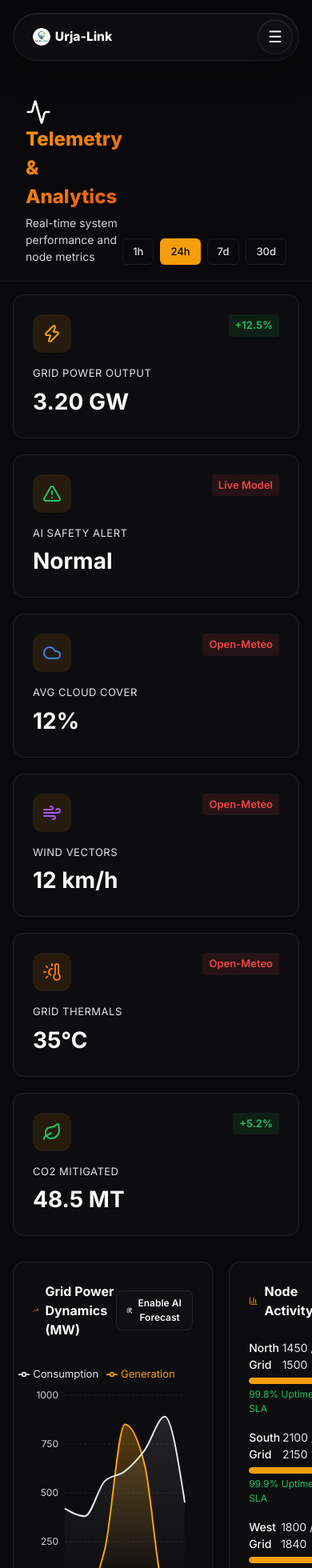
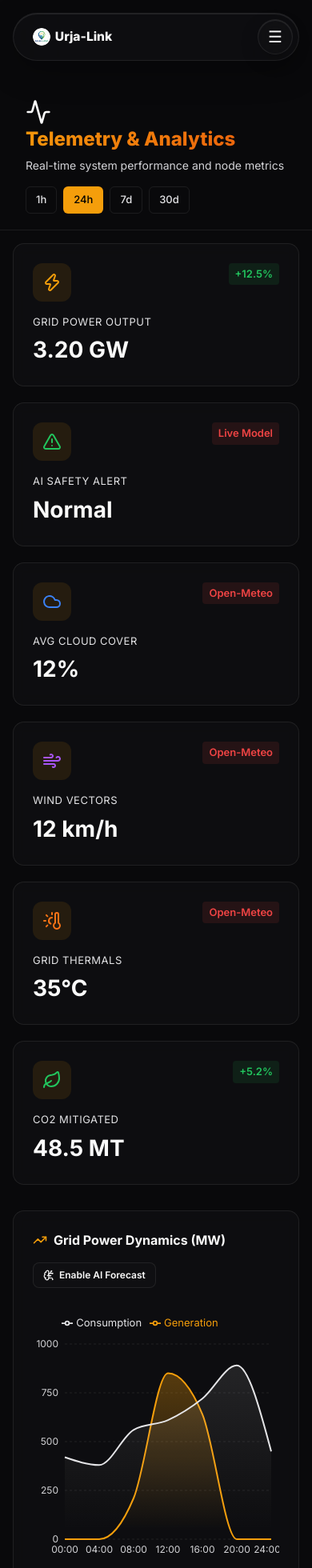
Before and after one commit to Urja-Link/urja-link, a Next.js app: page /analytics in a window 390 px wide. Shown: the top 1960 px of the page at 80% size. Built offline with nearby package versions, Linux system fonts and the light colour scheme.

Commit message:
fix(responsive): Patch mobile layout overlaps and constraints for Data pages

```diff
--- a/src/app/analytics/page.tsx
+++ b/src/app/analytics/page.tsx
@@ -95,8 +95,8 @@ export default function AnalyticsPage() {
 
     return (
         <div className="page-container">
-            <header className="page-header" style={{ display: "flex", justifyContent: "space-between", alignItems: "flex-end" }}>
-                <div>
+            <header className="page-header" style={{ display: "flex", flexWrap: "wrap", gap: 16, justifyContent: "space-between", alignItems: "flex-end" }}>
+                <div style={{ flex: "1 1 min-content", minWidth: 280 }}>
                     <h1 className="page-title"><Activity size={32} style={{ marginRight: 10 }} /> Telemetry & Analytics</h1>
                     <p className="page-subtitle">Real-time system performance and node metrics</p>
                 </div>
@@ -121,7 +121,7 @@ export default function AnalyticsPage() {
 
             <div className="content-section" style={{ maxWidth: 1200 }}>
                 {/* KPIs */}
-                <div style={{ display: "grid", gridTemplateColumns: "repeat(auto-fit, minmax(280px, 1fr))", gap: 20, marginBottom: 32 }}>
+                <div style={{ display: "grid", gridTemplateColumns: "repeat(auto-fit, minmax(min(100%, 280px), 1fr))", gap: 20, marginBottom: 32 }}>
                     {[
                         { icon: <Zap size={24} color="var(--warning)" />, label: "Grid Power Output", value: `${liveData.power.toFixed(2)} GW`, trend: "+12.5%" },
                         { icon: <AlertTriangle size={24} color={liveData.ai_alert === "Normal" ? "var(--success)" : "var(--danger)"} />, label: "AI Safety Alert", value: liveData.ai_alert, trend: "Live Model" },
@@ -163,17 +163,17 @@ export default function AnalyticsPage() {
                 </div>
 
                 {/* Charts Area */}
-                <div style={{ display: "grid", gridTemplateColumns: "2fr 1fr", gap: 20, marginBottom: 32 }}>
+                <div style={{ display: "grid", gridTemplateColumns: "repeat(auto-fit, minmax(min(100%, 400px), 1fr))", gap: 20, marginBottom: 32 }}>
                     {/* Main Chart */}
-                    <div className="info-card" style={{ padding: 24, minHeight: 400 }}>
-                        <div style={{ display: "flex", justifyContent: "space-between", alignItems: "center", marginBottom: 24 }}>
+                    <div className="info-card" style={{ padding: 24, minHeight: 400, flex: 2 }}>
+                        <div style={{ display: "flex", flexWrap: "wrap", gap: 16, justifyContent: "space-between", alignItems: "center", marginBottom: 24 }}>
                             <h3 style={{ fontSize: 16, fontWeight: 700, margin: 0, display: "flex", alignItems: "center", gap: 8 }}>
                                 {isPredictive ? <BrainCircuit size={18} color="var(--accent)" /> : <TrendingUp size={18} color="var(--warning)" />}
                                 {isPredictive ? "7-Day AI Power Forecast (GW)" : "Grid Power Dynamics (MW)"}
                             </h3>
                             <button
                                 onClick={() => setIsPredictive(!isPredictive)}
-                                style={{ padding: "6px 12px", borderRadius: 8, border: "1px solid var(--card-border)", background: isPredictive ? "var(--foreground)" : "var(--card-bg)", color: isPredictive ? "var(--background)" : "var(--foreground)", fontSize: 12, fontWeight: 600, cursor: "pointer", display: "flex", alignItems: "center", gap: 6 }}
+                                style={{ padding: "6px 12px", borderRadius: 8, border: "1px solid var(--card-border)", background: isPredictive ? "var(--foreground)" : "var(--card-bg)", color: isPredictive ? "var(--background)" : "var(--foreground)", fontSize: 12, fontWeight: 600, cursor: "pointer", display: "flex", alignItems: "center", gap: 6, flexShrink: 0 }}
                             >
                                 <BrainCircuit size={14} /> {isPredictive ? "View Live Telemetry" : "Enable AI Forecast"}
                             </button>
@@ -245,11 +245,11 @@ export default function AnalyticsPage() {
                 </div>
 
                 {/* Advanced Telemetry Logs Table */}
-                <div className="info-card" style={{ padding: "24px 0" }}>
+                <div className="info-card" style={{ padding: "24px 0", boxSizing: "border-box", overflow: "hidden" }}>
                     <h3 style={{ fontSize: 16, fontWeight: 700, margin: "0 24px 24px", display: "flex", alignItems: "center", gap: 8 }}>
                         <Clock size={18} color="var(--warning)" /> Real-Time Telemetry Stream
                     </h3>
-                    <div style={{ overflowX: "auto", padding: "0 24px" }}>
+                    <div style={{ overflowX: "auto", padding: "0 24px", width: "100%", boxSizing: "border-box" }}>
                         <table style={{ width: "100%", minWidth: 600, borderCollapse: "collapse", fontSize: 14, textAlign: "left" }}>
                             <thead>
                                 <tr style={{ borderBottom: "1px solid var(--card-border)", color: "var(--text-secondary)" }}>
--- a/src/app/dashboard/page.tsx
+++ b/src/app/dashboard/page.tsx
@@ -115,13 +115,13 @@ export default function UserDashboard() {
     };
 
     return (
-        <div style={{ display: "flex", flexDirection: "column", minHeight: "100vh", background: "var(--background)", overflowY: "auto", paddingTop: 100, paddingBottom: 60, paddingInline: "5%" }}>
+        <div style={{ display: "flex", flexDirection: "column", minHeight: "100vh", background: "var(--background)", overflowY: "auto", paddingTop: 100, paddingBottom: 60, paddingInline: "clamp(16px, 5vw, 40px)" }}>
 
-            <div className="glass-card" style={{ padding: 40, width: "100%", maxWidth: 1200, margin: "0 auto", display: "flex", flexDirection: "column", gap: 32 }}>
+            <div className="glass-card" style={{ padding: "clamp(16px, 4vw, 40px)", width: "100%", maxWidth: 1200, margin: "0 auto", display: "flex", flexDirection: "column", gap: 32, boxSizing: "border-box" }}>
 
                 {/* Header */}
-                <div style={{ display: "flex", justifyContent: "space-between", alignItems: "flex-end", borderBottom: "1px solid var(--card-border)", paddingBottom: 24 }}>
-                    <div>
+                <div style={{ display: "flex", flexWrap: "wrap", gap: 16, justifyContent: "space-between", alignItems: "flex-end", borderBottom: "1px solid var(--card-border)", paddingBottom: 24 }}>
+                    <div style={{ flex: "1 1 min-content", minWidth: 260 }}>
                         <div style={{ display: "flex", alignItems: "center", gap: 12, marginBottom: 8 }}>
                             <div style={{ padding: "6px 12px", background: "var(--card-bg)", color: "var(--success)", border: "1px solid var(--success)", borderRadius: 100, fontSize: 12, fontWeight: 700 }}>VERIFIED PROSUMER</div>
                             <div style={{ padding: "6px 12px", background: "var(--card-bg)", color: "var(--accent)", border: "1px solid var(--accent)", borderRadius: 100, fontSize: 12, fontWeight: 700 }}>IOT CONNECTED</div>
@@ -137,28 +137,28 @@ export default function UserDashboard() {
                     <button
                         onClick={handleRunDiagnostics}
                         disabled={isScanning || isDispatching}
-                        style={{ padding: "16px 32px", borderRadius: 12, border: "1px solid var(--card-border)", background: isScanning ? "var(--hover-bg)" : "var(--foreground)", color: isScanning ? "var(--text-muted)" : "var(--background)", fontSize: 16, fontWeight: 700, cursor: isScanning ? "not-allowed" : "pointer", display: "flex", alignItems: "center", gap: 12 }}
+                        style={{ padding: "16px 32px", borderRadius: 12, border: "1px solid var(--card-border)", background: isScanning ? "var(--hover-bg)" : "var(--foreground)", color: isScanning ? "var(--text-muted)" : "var(--background)", fontSize: 16, fontWeight: 700, cursor: isScanning ? "not-allowed" : "pointer", display: "flex", alignItems: "center", gap: 12, flexShrink: 0, width: "100%", maxWidth: 300, justifyContent: "center" }}
                     >
-                        {isScanning ? <><Loader2 size={20} className="lucide-spin" /> Analyzing Tensors...</> : <><Cpu size={20} /> Run ML Hardware Scan</>}
+                        {isScanning ? <><Loader2 size={20} className="lucide-spin" /> Analyzing...</> : <><Cpu size={20} /> ML Hardware Scan</>}
                     </button>
                 </div>
 
                 {/* ML Result Box */}
                 {scanResult && (
                     <div style={{ padding: 24, borderRadius: 16, background: "var(--card-bg)", border: `1px solid ${scanResult.status_code === 'critical' ? 'var(--danger)' : scanResult.status_code === 'warning' ? 'var(--warning)' : 'var(--success)'}` }}>
-                        <div style={{ display: "flex", alignItems: "center", gap: 16, marginBottom: 16 }}>
-                            {scanResult.status_code === 'critical' ? <AlertTriangle size={36} color="var(--danger)" /> : <ShieldCheck size={36} color="var(--success)" />}
-                            <div>
+                        <div style={{ display: "flex", alignItems: "flex-start", gap: 16, marginBottom: 16, flexWrap: "wrap" }}>
+                            {scanResult.status_code === 'critical' ? <AlertTriangle size={36} color="var(--danger)" style={{ flexShrink: 0 }} /> : <ShieldCheck size={36} color="var(--success)" style={{ flexShrink: 0 }} />}
+                            <div style={{ flex: 1, minWidth: 200 }}>
                                 <h3 style={{ margin: 0, fontSize: 20, color: "var(--foreground)" }}>Diagnostics Complete ({scanResult.model_version})</h3>
                                 <div style={{ color: scanResult.status_code === 'critical' ? "var(--danger)" : "var(--text-muted)", fontSize: 14 }}>
                                     Probability of Imminent Failure: {(scanResult.degradation_risk_score * 100).toFixed(1)}%
                                 </div>
                             </div>
                         </div>
-                        <div style={{ background: "var(--hover-bg)", padding: "16px 20px", borderRadius: 12, fontSize: 15, color: "var(--foreground)", display: "flex", justifyContent: "space-between", alignItems: "center" }}>
+                        <div style={{ background: "var(--hover-bg)", padding: "16px 20px", borderRadius: 12, fontSize: 15, color: "var(--foreground)", display: "flex", flexWrap: "wrap", justifyContent: "space-between", alignItems: "center", gap: 12 }}>
                             <span><strong>Primary Factor Detected:</strong> {scanResult.primary_factor}</span>
-                            <span style={{ display: "flex", alignItems: "center", gap: 8, color: scanResult.status_code === 'critical' ? "var(--danger)" : "var(--success)" }}>
-                                <ArrowRight size={16} /> {scanResult.recommended_action}
+                            <span style={{ display: "flex", flexWrap: "wrap", alignItems: "center", gap: 8, color: scanResult.status_code === 'critical' ? "var(--danger)" : "var(--success)" }}>
+                                <ArrowRight size={16} style={{ flexShrink: 0 }} /> {scanResult.recommended_action}
                                 {scanResult.status_code === 'critical' && !dispatched && (
                                     <button
                                         onClick={handleDispatchTechnician}
@@ -179,14 +179,14 @@ export default function UserDashboard() {
                 )}
 
                 {/* Telemetry Charts & 3D Twin */}
-                <div style={{ display: "flex", gap: 24, flexWrap: "wrap" }}>
+                <div style={{ display: "grid", gridTemplateColumns: "repeat(auto-fit, minmax(min(100%, 320px), 1fr))", gap: 24 }}>
 
                     {/* Live Digital Twin Visualization */}
-                    <div style={{ flex: 1, minWidth: 400, height: 320, background: "var(--card-bg)", borderRadius: 16, border: "1px solid var(--card-border)", padding: 8 }}>
+                    <div style={{ background: "var(--card-bg)", borderRadius: 16, border: "1px solid var(--card-border)", padding: 8, height: 320, width: "100%", boxSizing: "border-box", overflow: "hidden" }}>
                         <DigitalTwin3D temperature={latestTemp} />
                     </div>
 
-                    <div style={{ flex: 1, minWidth: 400, height: 320, background: "var(--card-bg)", borderRadius: 16, border: "1px solid var(--card-border)", padding: 24 }}>
+                    <div style={{ background: "var(--card-bg)", borderRadius: 16, border: "1px solid var(--card-border)", padding: "clamp(12px, 3vw, 24px)", height: 320, width: "100%", boxSizing: "border-box" }}>
                         <h3 style={{ margin: "0 0 24px 0", fontSize: 16, color: "var(--text-secondary)", display: "flex", alignItems: "center", gap: 8 }}>
                             <Zap size={18} color="var(--accent)" /> Array Voltage Log (7 Days)
                         </h3>
@@ -206,7 +206,7 @@ export default function UserDashboard() {
                         </ResponsiveContainer>
                     </div>
 
-                    <div style={{ flex: 1, minWidth: 400, height: 320, background: "var(--card-bg)", borderRadius: 16, border: "1px solid var(--card-border)", padding: 24 }}>
+                    <div style={{ background: "var(--card-bg)", borderRadius: 16, border: "1px solid var(--card-border)", padding: "clamp(12px, 3vw, 24px)", height: 320, width: "100%", boxSizing: "border-box" }}>
                         <h3 style={{ margin: "0 0 24px 0", fontSize: 16, color: "var(--text-secondary)", display: "flex", alignItems: "center", gap: 8 }}>
                             <Activity size={18} color="var(--danger)" /> Panel Heat Stress (Deg C)
                         </h3>
--- a/src/app/energy-deficit/page.tsx
+++ b/src/app/energy-deficit/page.tsx
@@ -510,13 +510,15 @@ const styles: Record<string, React.CSSProperties> = {
         animation: "spin 1s linear infinite",
     },
     header: {
-        padding: "100px 32px 20px 32px",
+        padding: "100px clamp(16px, 4vw, 32px) 20px clamp(16px, 4vw, 32px)",
         borderBottom: "1px solid var(--card-border)",
         display: "flex",
+        flexWrap: "wrap",
+        gap: 16,
         justifyContent: "space-between",
-        alignItems: "center",
+        alignItems: "flex-end",
     },
-    headerLeft: {},
+    headerLeft: { flex: "1 1 min-content", minWidth: 260 },
     backLink: {
         color: "#38bdf8",
         textDecoration: "none",
@@ -545,9 +547,9 @@ const styles: Record<string, React.CSSProperties> = {
     // Summary
     summaryGrid: {
         display: "grid",
-        gridTemplateColumns: "repeat(4, 1fr)",
+        gridTemplateColumns: "repeat(auto-fit, minmax(min(100%, 200px), 1fr))",
         gap: 16,
-        padding: "20px 32px",
+        padding: "20px clamp(16px, 4vw, 32px)",
     },
     summaryCard: {
         background: "var(--card-bg)",
@@ -580,10 +582,11 @@ const styles: Record<string, React.CSSProperties> = {
 
     // Advanced Filters (State/District)
     advancedFilterBlock: {
-        padding: "0 32px 16px",
+        padding: "0 clamp(16px, 4vw, 32px) 16px",
     },
     filterRow: {
         display: "flex",
+        flexWrap: "wrap",
         gap: 12,
         alignItems: "center",
         background: "var(--card-bg)",
@@ -612,9 +615,10 @@ const styles: Record<string, React.CSSProperties> = {
     // Filter
     filterBar: {
         display: "flex",
+        flexWrap: "wrap",
         alignItems: "center",
         gap: 10,
-        padding: "0 32px 16px",
+        padding: "0 clamp(16px, 4vw, 32px) 16px",
     },
     filterLabel: {
         fontSize: 13,
@@ -638,14 +642,14 @@ const styles: Record<string, React.CSSProperties> = {
     // Content
     contentArea: {
         display: "grid",
-        gridTemplateColumns: "420px 1fr",
+        gridTemplateColumns: "repeat(auto-fit, minmax(min(100%, 360px), 1fr))",
         gap: 0,
         flex: 1,
         overflow: "hidden",
     },
     stateList: {
         overflowY: "auto" as const,
-        padding: "0 16px 20px 32px",
+        padding: "0 clamp(16px, 4vw, 32px) 20px",
         display: "flex",
         flexDirection: "column",
         gap: 10,
@@ -720,7 +724,7 @@ const styles: Record<string, React.CSSProperties> = {
         maxHeight: "calc(100vh - 260px)",
     },
     detailContent: {
-        padding: "24px 32px",
+        padding: "24px clamp(16px, 4vw, 32px)",
     },
     detailTitle: {
         fontSize: 28,
@@ -758,7 +762,7 @@ const styles: Record<string, React.CSSProperties> = {
     },
     detailGrid: {
         display: "grid",
-        gridTemplateColumns: "1fr 1fr",
+        gridTemplateColumns: "repeat(auto-fit, minmax(min(100%, 150px), 1fr))",
         gap: 12,
         marginBottom: 24,
     },
--- a/src/app/government/page.tsx
+++ b/src/app/government/page.tsx
@@ -106,12 +106,12 @@ export default function GovernmentDashboard() {
     return (
         <div style={S.page}>
             <header style={S.header}>
-                <div>
+                <div style={{ flex: "1 1 min-content", minWidth: 260 }}>
                     <Link href="/" style={S.back}>← Map</Link>
-                    <h1 style={S.title}><Building2 size={24} color="var(--warning)" /> Government Data</h1>
+                    <h1 style={S.title}><Building2 size={24} color="var(--warning)" style={{ flexShrink: 0 }} /> Government Data</h1>
                     <p style={S.sub}>National rooftop solar progress • PM Surya Ghar Yojana • State-level analytics</p>
                 </div>
-                <div style={{ display: "flex", gap: 10 }}>
+                <div style={{ display: "flex", gap: 10, flexWrap: "wrap" }}>
                     <button onClick={exportExcel} style={S.btnExportExcel}><Table2 size={16} /> Export Excel</button>
                     <button onClick={exportPDF} style={S.btnExportPdf}><Download size={16} /> Export PDF</button>
                 </div>
@@ -251,23 +251,23 @@ export default function GovernmentDashboard() {
 const S: Record<string, React.CSSProperties> = {
     page: { minHeight: "100vh", background: "var(--background)", color: "var(--foreground)", fontFamily: "var(--font-geist-sans), Arial, sans-serif" },
     loading: { display: "flex", justifyContent: "center", alignItems: "center", height: "100vh", background: "var(--background)" },
-    header: { padding: "100px 32px 20px 32px", borderBottom: "1px solid var(--card-border)", display: "flex", justifyContent: "space-between", alignItems: "center" },
+    header: { padding: "100px clamp(16px, 4vw, 32px) 20px clamp(16px, 4vw, 32px)", borderBottom: "1px solid var(--card-border)", display: "flex", flexWrap: "wrap", gap: 16, justifyContent: "space-between", alignItems: "flex-end" },
     back: { color: "var(--accent)", textDecoration: "none", fontSize: 13, fontWeight: 600 },
     title: { fontSize: 26, fontWeight: 700, margin: "4px 0", color: "var(--foreground)", display: "flex", alignItems: "center", gap: 10, letterSpacing: "-0.02em" },
     sub: { color: "var(--text-muted)", fontSize: 14, marginTop: 4 },
-    btnExportExcel: { padding: "8px 16px", borderRadius: 8, background: "var(--card-bg)", color: "var(--foreground)", border: "1px solid var(--card-border)", cursor: "pointer", fontSize: 13, fontWeight: 500, display: "flex", alignItems: "center", gap: 6, transition: "background 0.2s" },
-    btnExportPdf: { padding: "8px 16px", borderRadius: 8, background: "var(--card-bg)", color: "var(--foreground)", border: "1px solid var(--card-border)", cursor: "pointer", fontSize: 13, fontWeight: 500, display: "flex", alignItems: "center", gap: 6, transition: "background 0.2s" },
-    kpiGrid: { display: "grid", gridTemplateColumns: "repeat(3, 1fr)", gap: 16, padding: "20px 32px" },
-    kpiCard: { background: "var(--card-bg)", borderRadius: 12, padding: "24px", border: "1px solid var(--card-border)", display: "flex", flexDirection: "column", boxShadow: "0 1px 3px rgba(0,0,0,0.05)" },
+    btnExportExcel: { padding: "8px 16px", borderRadius: 8, background: "var(--card-bg)", color: "var(--foreground)", border: "1px solid var(--card-border)", cursor: "pointer", fontSize: 13, fontWeight: 500, display: "flex", alignItems: "center", gap: 6, transition: "background 0.2s", flexShrink: 0 },
+    btnExportPdf: { padding: "8px 16px", borderRadius: 8, background: "var(--card-bg)", color: "var(--foreground)", border: "1px solid var(--card-border)", cursor: "pointer", fontSize: 13, fontWeight: 500, display: "flex", alignItems: "center", gap: 6, transition: "background 0.2s", flexShrink: 0 },
+    kpiGrid: { display: "grid", gridTemplateColumns: "repeat(auto-fit, minmax(min(100%, 280px), 1fr))", gap: 16, padding: "20px clamp(16px, 4vw, 32px)" },
+    kpiCard: { background: "var(--card-bg)", borderRadius: 12, padding: "24px", border: "1px solid var(--card-border)", display: "flex", flexDirection: "column", boxShadow: "0 1px 3px rgba(0,0,0,0.05)", minWidth: 0 },
     kpiLabel: { fontSize: 11, color: "var(--text-muted)", letterSpacing: 0.5, marginBottom: 8, textTransform: "uppercase" as const, fontWeight: 600 },
     kpiValue: { fontSize: 32, fontWeight: 700, color: "var(--foreground)", letterSpacing: "-0.02em" },
     kpiMeta: { fontSize: 12, color: "var(--text-muted)", marginTop: 8 },
     progressBg: { height: 4, borderRadius: 2, background: "var(--card-border)", overflow: "hidden", marginTop: 12 },
     progressFill: { height: "100%", borderRadius: 2, background: "var(--warning)", transition: "width 0.8s ease" },
-    chartsWrap: { display: "grid", gridTemplateColumns: "1fr 1fr", gap: 20, padding: "0 32px 20px" },
-    chartBox: { background: "var(--card-bg)", borderRadius: 12, padding: "20px", border: "1px solid var(--card-border)" },
+    chartsWrap: { display: "grid", gridTemplateColumns: "repeat(auto-fit, minmax(min(100%, 400px), 1fr))", gap: 20, padding: "0 clamp(16px, 4vw, 32px) 20px", boxSizing: "border-box" },
+    chartBox: { background: "var(--card-bg)", borderRadius: 12, padding: "clamp(12px, 3vw, 20px)", border: "1px solid var(--card-border)", minWidth: 0, boxSizing: "border-box" },
     chartTitle: { fontSize: 15, fontWeight: 700, color: "var(--foreground)", marginBottom: 16 },
-    tableWrap: { padding: "8px 32px 32px" },
+    tableWrap: { padding: "8px clamp(16px, 4vw, 32px) 32px", boxSizing: "border-box" },
     tableTitle: { fontSize: 18, fontWeight: 700, color: "var(--foreground)", marginBottom: 14 },
     table: { width: "100%", borderCollapse: "collapse" as const, fontSize: 13 },
     th: { textAlign: "left" as const, padding: "14px 16px", borderBottom: "1px solid var(--card-border)", color: "var(--text-secondary)", fontSize: 11, letterSpacing: 0.5, textTransform: "uppercase" as const },
```
